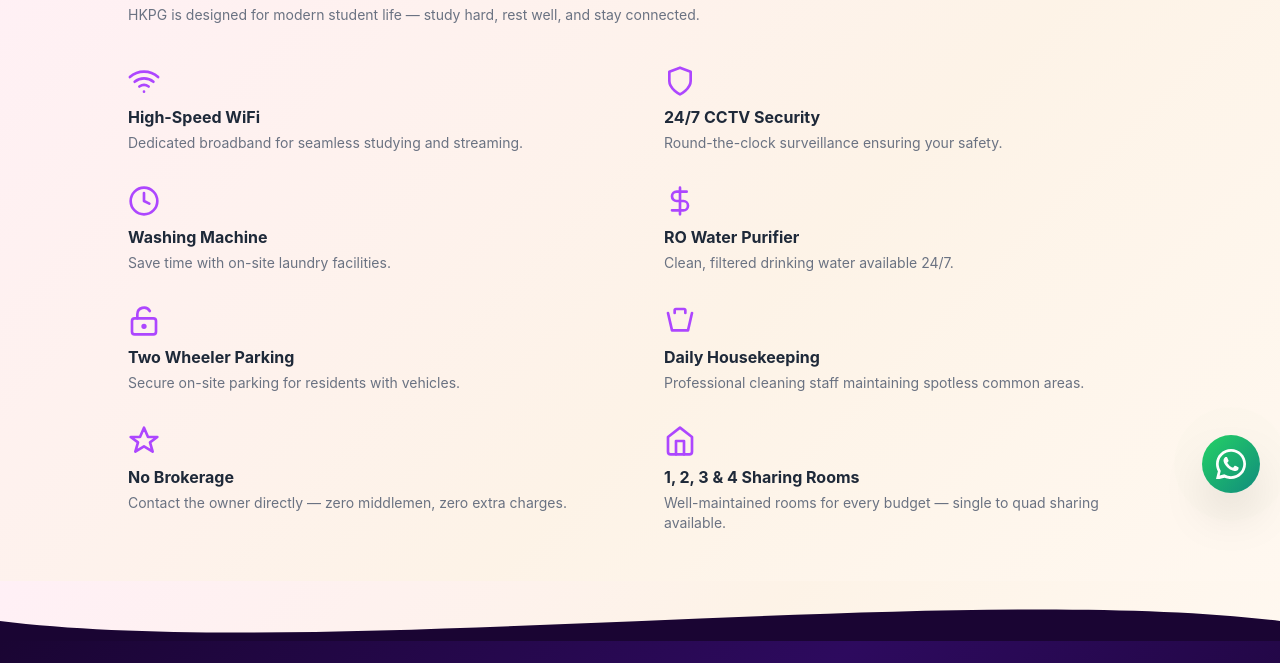
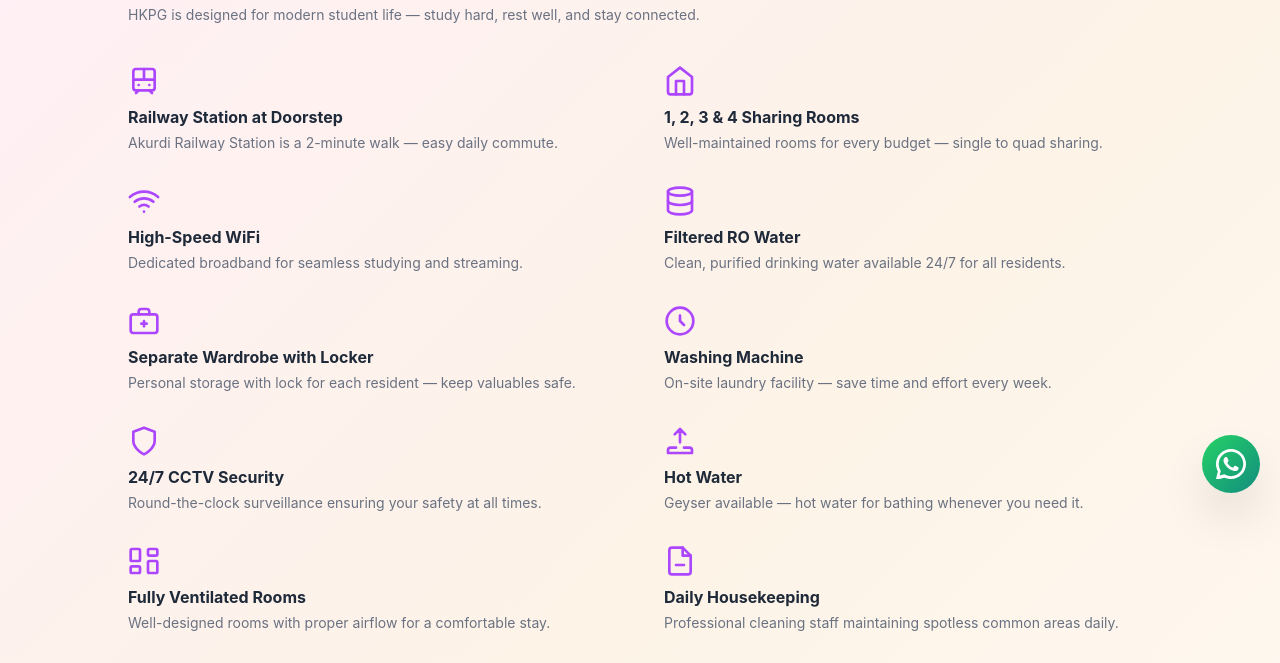
Before and after one commit to Ajayjadhav0852/HK-PG-Frontend, a React (Vite) app: page /facilities in a window 1280 px wide. Shown: the part 283-946 px from the top of the page. Built offline with nearby package versions, Linux system fonts and the light colour scheme; no server answers.

Commit message:
feat: replace emojis with SVG icons (Heroicons), update facilities to match reference image, professional UI

```diff
--- a/src/components/FacilitiesSection.jsx
+++ b/src/components/FacilitiesSection.jsx
@@ -1,5 +1,23 @@
-// Official SVG icons from Heroicons/Lucide
+// Official SVG icons from Heroicons/Lucide — matching reference image facilities
 const facilities = [
+  {
+    icon: (
+      <svg xmlns="http://www.w3.org/2000/svg" viewBox="0 0 24 24" fill="none" stroke="currentColor" strokeWidth="2" strokeLinecap="round" strokeLinejoin="round" className="w-8 h-8">
+        <rect x="4" y="3" width="16" height="16" rx="2"/><path d="M4 11h16M12 3v8M8 19l-2 2M16 19l2 2M8 15h.01M16 15h.01"/>
+      </svg>
+    ),
+    title: 'Railway Station at Doorstep',
+    desc: 'Akurdi Railway Station is a 2-minute walk — easy daily commute.',
+  },
+  {
+    icon: (
+      <svg xmlns="http://www.w3.org/2000/svg" viewBox="0 0 24 24" fill="none" stroke="currentColor" strokeWidth="2" strokeLinecap="round" strokeLinejoin="round" className="w-8 h-8">
+        <path d="M3 9l9-7 9 7v11a2 2 0 0 1-2 2H5a2 2 0 0 1-2-2z"/><polyline points="9 22 9 12 15 12 15 22"/>
+      </svg>
+    ),
+    title: '1, 2, 3 & 4 Sharing Rooms',
+    desc: 'Well-maintained rooms for every budget — single to quad sharing.',
+  },
   {
     icon: (
       <svg xmlns="http://www.w3.org/2000/svg" viewBox="0 0 24 24" fill="none" stroke="currentColor" strokeWidth="2" strokeLinecap="round" strokeLinejoin="round" className="w-8 h-8">
@@ -12,65 +30,83 @@ const facilities = [
   {
     icon: (
       <svg xmlns="http://www.w3.org/2000/svg" viewBox="0 0 24 24" fill="none" stroke="currentColor" strokeWidth="2" strokeLinecap="round" strokeLinejoin="round" className="w-8 h-8">
+        <ellipse cx="12" cy="5" rx="9" ry="3"/><path d="M21 12c0 1.66-4 3-9 3s-9-1.34-9-3"/><path d="M3 5v14c0 1.66 4 3 9 3s9-1.34 9-3V5"/>
+      </svg>
+    ),
+    title: 'Filtered RO Water',
+    desc: 'Clean, purified drinking water available 24/7 for all residents.',
+  },
+  {
+    icon: (
+      <svg xmlns="http://www.w3.org/2000/svg" viewBox="0 0 24 24" fill="none" stroke="currentColor" strokeWidth="2" strokeLinecap="round" strokeLinejoin="round" className="w-8 h-8">
+        <rect x="2" y="7" width="20" height="14" rx="2"/><path d="M16 7V5a2 2 0 0 0-2-2h-4a2 2 0 0 0-2 2v2"/><line x1="12" y1="12" x2="12" y2="16"/><line x1="10" y1="14" x2="14" y2="14"/>
+      </svg>
+    ),
+    title: 'Separate Wardrobe with Locker',
+    desc: 'Personal storage with lock for each resident — keep valuables safe.',
+  },
+  {
+    icon: (
+      <svg xmlns="http://www.w3.org/2000/svg" viewBox="0 0 24 24" fill="none" stroke="currentColor" strokeWidth="2" strokeLinecap="round" strokeLinejoin="round" className="w-8 h-8">
+        <circle cx="12" cy="12" r="10"/><path d="M12 8v4l3 3"/>
+      </svg>
+    ),
+    title: 'Washing Machine',
+    desc: 'On-site laundry facility — save time and effort every week.',
+  },
+  {
+    icon: (
+      <svg xmlns="http://www.w3.org/2000/svg" viewBox="0 0 24 24" fill="none" stroke="currentColor" strokeWidth="2" strokeLinecap="round" strokeLinejoin="round" className="w-8 h-8">
         <path d="M12 22s8-4 8-10V5l-8-3-8 3v7c0 6 8 10 8 10z"/>
       </svg>
     ),
     title: '24/7 CCTV Security',
-    desc: 'Round-the-clock surveillance ensuring your safety.',
+    desc: 'Round-the-clock surveillance ensuring your safety at all times.',
   },
   {
     icon: (
       <svg xmlns="http://www.w3.org/2000/svg" viewBox="0 0 24 24" fill="none" stroke="currentColor" strokeWidth="2" strokeLinecap="round" strokeLinejoin="round" className="w-8 h-8">
-        <circle cx="12" cy="12" r="10"/><path d="M12 6v6l4 2"/>
+        <path d="M9 17H5a2 2 0 0 0-2 2v2h18v-2a2 2 0 0 0-2-2h-4M12 3v10M8 7l4-4 4 4"/>
       </svg>
     ),
-    title: 'Washing Machine',
-    desc: 'Save time with on-site laundry facilities.',
+    title: 'Hot Water',
+    desc: 'Geyser available — hot water for bathing whenever you need it.',
   },
   {
     icon: (
       <svg xmlns="http://www.w3.org/2000/svg" viewBox="0 0 24 24" fill="none" stroke="currentColor" strokeWidth="2" strokeLinecap="round" strokeLinejoin="round" className="w-8 h-8">
-        <path d="M12 2v20M17 5H9.5a3.5 3.5 0 0 0 0 7h5a3.5 3.5 0 0 1 0 7H6"/>
+        <rect x="2" y="3" width="7" height="9" rx="1"/><rect x="15" y="3" width="7" height="5" rx="1"/><rect x="15" y="12" width="7" height="9" rx="1"/><rect x="2" y="16" width="7" height="5" rx="1"/>
       </svg>
     ),
-    title: 'RO Water Purifier',
-    desc: 'Clean, filtered drinking water available 24/7.',
+    title: 'Fully Ventilated Rooms',
+    desc: 'Well-designed rooms with proper airflow for a comfortable stay.',
   },
   {
     icon: (
       <svg xmlns="http://www.w3.org/2000/svg" viewBox="0 0 24 24" fill="none" stroke="currentColor" strokeWidth="2" strokeLinecap="round" strokeLinejoin="round" className="w-8 h-8">
-        <circle cx="12" cy="16" r="1"/><rect x="3" y="10" width="18" height="12" rx="2"/><path d="M7 10V7a5 5 0 0 1 9.33-2.5"/>
+        <path d="M14 2H6a2 2 0 0 0-2 2v16a2 2 0 0 0 2 2h12a2 2 0 0 0 2-2V8z"/><polyline points="14 2 14 8 20 8"/><line x1="9" y1="15" x2="15" y2="15"/>
       </svg>
     ),
-    title: 'Two Wheeler Parking',
-    desc: 'Secure on-site parking for residents with vehicles.',
+    title: 'Daily Housekeeping',
+    desc: 'Professional cleaning staff maintaining spotless common areas daily.',
   },
   {
     icon: (
       <svg xmlns="http://www.w3.org/2000/svg" viewBox="0 0 24 24" fill="none" stroke="currentColor" strokeWidth="2" strokeLinecap="round" strokeLinejoin="round" className="w-8 h-8">
-        <path d="M3 6l3 13h12l3-13"/><path d="M8 6V4a1 1 0 0 1 1-1h6a1 1 0 0 1 1 1v2"/>
+        <circle cx="12" cy="12" r="2"/><path d="M12 2v3M12 19v3M4.22 4.22l2.12 2.12M17.66 17.66l2.12 2.12M2 12h3M19 12h3M4.22 19.78l2.12-2.12M17.66 6.34l2.12-2.12"/>
       </svg>
     ),
-    title: 'Daily Housekeeping',
-    desc: 'Professional cleaning staff maintaining spotless common areas.',
+    title: 'Two Wheeler Parking',
+    desc: 'Secure on-site parking available for residents with vehicles.',
   },
   {
     icon: (
       <svg xmlns="http://www.w3.org/2000/svg" viewBox="0 0 24 24" fill="none" stroke="currentColor" strokeWidth="2" strokeLinecap="round" strokeLinejoin="round" className="w-8 h-8">
-        <path d="M12 2l3 7h7l-5.5 4 2 7L12 16l-6.5 4 2-7L2 9h7z"/>
+        <line x1="12" y1="1" x2="12" y2="23"/><path d="M17 5H9.5a3.5 3.5 0 0 0 0 7h5a3.5 3.5 0 0 1 0 7H6"/>
       </svg>
     ),
     title: 'No Brokerage',
     desc: 'Contact the owner directly — zero middlemen, zero extra charges.',
-  },
-  {
-    icon: (
-      <svg xmlns="http://www.w3.org/2000/svg" viewBox="0 0 24 24" fill="none" stroke="currentColor" strokeWidth="2" strokeLinecap="round" strokeLinejoin="round" className="w-8 h-8">
-        <path d="M3 9l9-7 9 7v11a2 2 0 0 1-2 2H5a2 2 0 0 1-2-2z"/><polyline points="9 22 9 12 15 12 15 22"/>
-      </svg>
-    ),
-    title: '1, 2, 3 & 4 Sharing Rooms',
-    desc: 'Well-maintained rooms for every budget — single to quad sharing available.',
   },
 ]
 
--- a/src/pages/GalleryPage.jsx
+++ b/src/pages/GalleryPage.jsx
@@ -219,7 +219,7 @@ function FanCarousel({ images, onImageClick, isAdmin, onDelete }) {
     <div className="w-full select-none" onTouchStart={handleTouchStart} onTouchEnd={handleTouchEnd}>
       {/* Carousel stage */}
       <div className="relative flex items-center justify-center"
-        style={{ height: 'clamp(280px, 50vw, 480px)', perspective: '1200px' }}>
+        style={{ height: 'clamp(240px, 42vw, 440px)', perspective: '1200px' }}>
         {slots.map(({ offset, scale, x, z, rotate, opacity, blur }) => {
           const idx = getIdx(offset)
           if (total < 5 && Math.abs(offset) > Math.floor(total / 2)) return null
@@ -231,8 +231,8 @@ function FanCarousel({ images, onImageClick, isAdmin, onDelete }) {
               onClick={() => isCenter ? onImageClick(idx) : resetAuto(offset > 0 ? 'right' : 'left')}
               style={{
                 position: 'absolute',
-                width: 'clamp(180px, 28vw, 320px)',
-                aspectRatio: '3/4',
+                width: isCenter ? 'clamp(280px, 52vw, 560px)' : 'clamp(140px, 22vw, 260px)',
+                aspectRatio: '4/3',
                 transform: `translateX(${x}) scale(${scale}) rotateY(${rotate}deg)`,
                 zIndex: z,
                 opacity,
```
Also changed, not shown: src/pages/ContactPage.jsx (+75 -30 lines), src/pages/OffersPage.jsx (+58 -39 lines).
